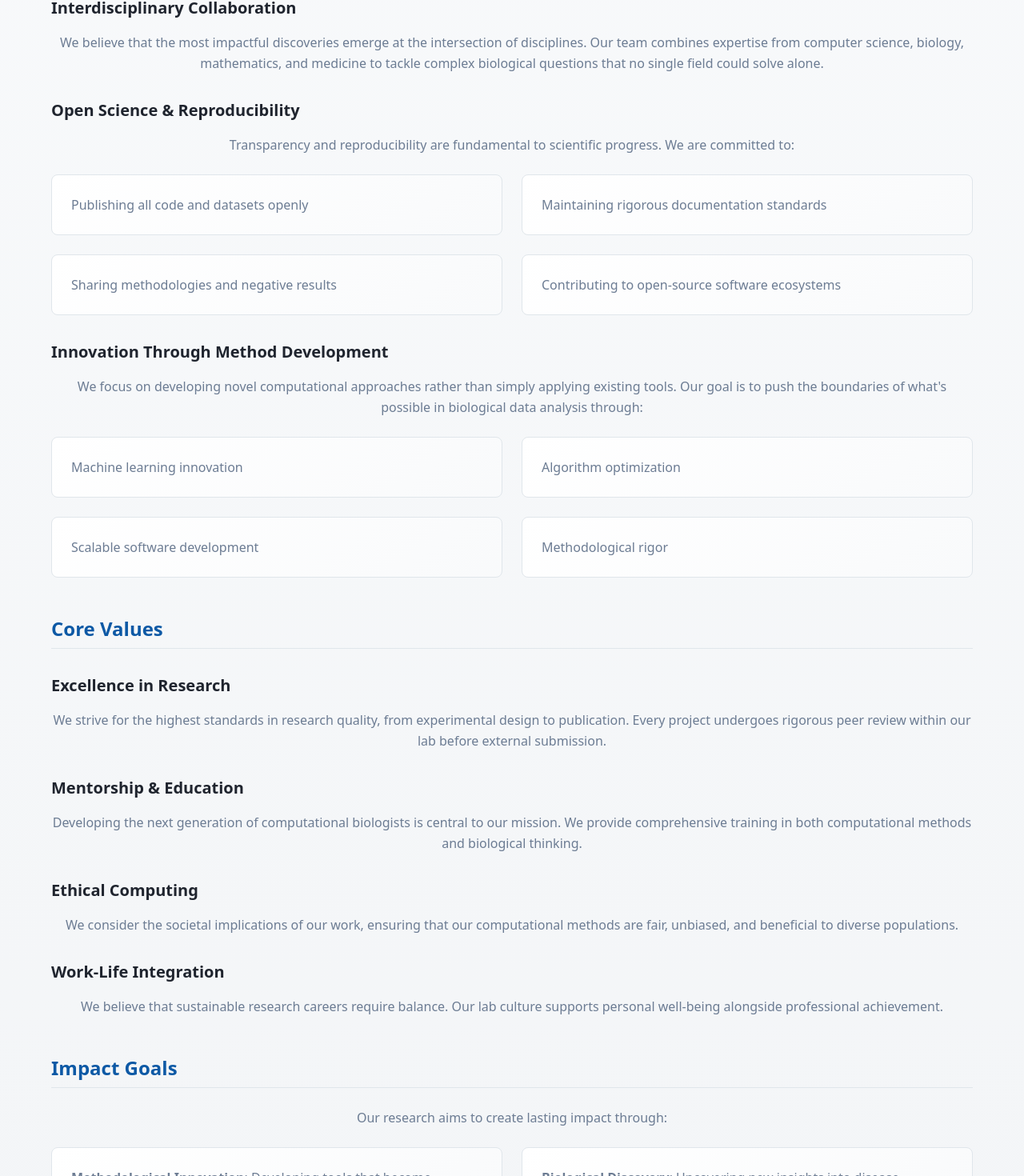
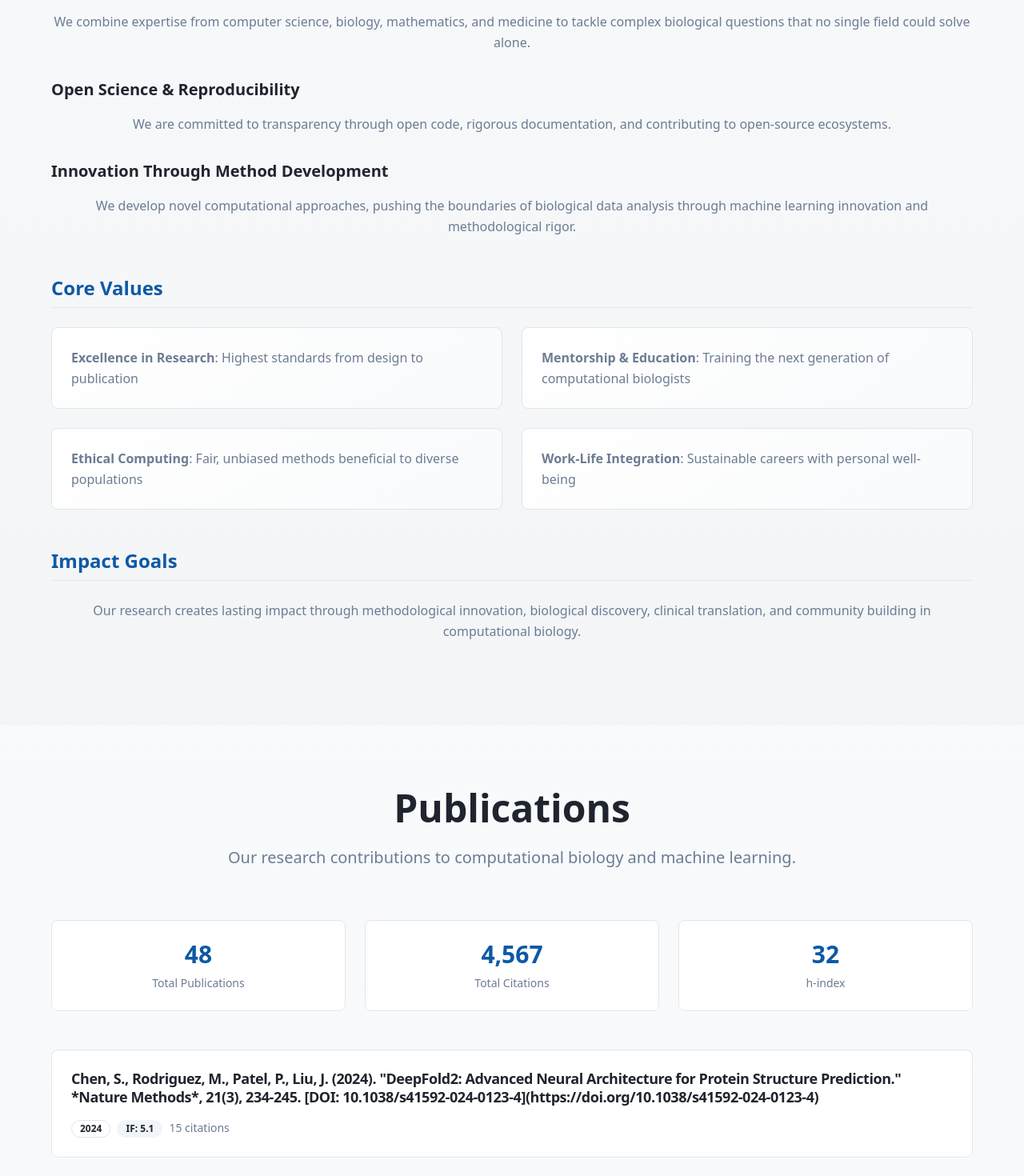
Before and after one commit to LIIA-edu/liia-site, a React (Vite) app: page / in a window 1280 px wide. Shown: the part 2033-3503 px from the top of the page at 80% size. Built offline with nearby package versions, Linux system fonts and the light colour scheme.

Commit message:
Refactor vision and publication sections
- Shorten and simplify the Laboratory Vision section.
- Ensure consistent card sizing in the "Latest Research Posts" section.
- Fix publication title rendering and style.
- Make DOI a button next to the citation number in publications.

```diff
--- a/src/components/BlogCard.tsx
+++ b/src/components/BlogCard.tsx
@@ -15,8 +15,8 @@ const BlogCard = ({ title, description, date, tags, readTime, featured = false,
   const href = slug ? `/blog/${slug}` : '#';
 
   return (
-    <a href={href}>
-      <Card className={`group cursor-pointer transition-all duration-300 hover:shadow-elegant ${
+    <a href={href} className="h-full">
+      <Card className={`group cursor-pointer transition-all duration-300 hover:shadow-elegant h-full flex flex-col ${
         featured ? 'bg-gradient-card border-primary/20' : ''
       }`}>
       <CardHeader>
@@ -31,7 +31,7 @@ const BlogCard = ({ title, description, date, tags, readTime, featured = false,
           {description}
         </CardDescription>
       </CardHeader>
-      <CardContent>
+      <CardContent className="mt-auto">
         <div className="flex flex-wrap gap-2">
           {tags.map((tag, index) => (
             <Badge key={index} variant="secondary" className="text-xs">
--- a/src/components/MarkdownRenderer.tsx
+++ b/src/components/MarkdownRenderer.tsx
@@ -265,8 +265,11 @@ const PublicationsRenderer = ({ content, className, limited = false }: { content
   lines.forEach(line => {
     if (line.match(/^\d+\./)) { // Publication entry
       if (currentPub.title) publications.push(currentPub);
+      let title = line.replace(/^\d+\.\s*/, '');
+      // Remove markdown formatting from title
+      title = title.replace(/^\*\*/, '').replace(/\*\*$/, '').replace(/\*\*/g, '');
       currentPub = {
-        title: line.replace(/^\d+\.\s*/, ''),
+        title: title,
         year: '2024',
         impact_factor: (Math.random() * 10 + 5).toFixed(1),
         citations: Math.floor(Math.random() * 100 + 10)
@@ -310,22 +313,23 @@ const PublicationsRenderer = ({ content, className, limited = false }: { content
         {displayedPublications.map((pub, index) => (
           <Card key={index} className="shadow-card hover:shadow-elegant transition-shadow">
             <CardHeader>
-              <div className="flex items-start justify-between">
-                <div className="flex-1">
-                  <CardTitle className="text-lg leading-tight mb-3">
-                    {pub.title}
-                  </CardTitle>
-                  <div className="flex flex-wrap gap-2 mb-3">
-                    <Badge variant="outline">{pub.year}</Badge>
-                    <Badge variant="secondary">IF: {pub.impact_factor}</Badge>
-                    <Badge variant="outline">{pub.citations} citations</Badge>
-                  </div>
+              <CardTitle className="text-lg leading-tight mb-3">
+                {pub.title}
+              </CardTitle>
+              <div className="flex items-center justify-between">
+                <div className="flex flex-wrap gap-2">
+                  <Badge variant="outline">{pub.year}</Badge>
+                  <Badge variant="secondary">IF: {pub.impact_factor}</Badge>
+                  <span className="text-sm text-muted-foreground">{pub.citations} citations</span>
                 </div>
                 {pub.doi && (
-                  <Button variant="ghost" size="sm" asChild>
-                    <a href={`https://doi.org/${pub.doi}`} target="_blank" rel="noopener noreferrer">
-                      <ExternalLink className="h-4 w-4" />
-                    </a>
+                  <Button
+                    variant="outline"
+                    size="sm"
+                    className="h-6 px-2 text-xs"
+                    onClick={() => window.open(`https://doi.org/${pub.doi}`, '_blank')}
+                  >
+                    DOI
                   </Button>
                 )}
               </div>
--- a/src/content/laboratory-vision.md
+++ b/src/content/laboratory-vision.md
@@ -6,45 +6,26 @@ lastUpdated: "2024-12-01"
 
 # Our Vision
 
-We envision a future where computational biology serves as the cornerstone for understanding life's complexity, enabling personalized medicine, and solving global health challenges. Our laboratory is committed to developing cutting-edge computational methods that bridge the gap between biological data and meaningful insights.
+We envision a future where computational biology serves as the cornerstone for understanding life's complexity, enabling personalized medicine, and solving global health challenges. Our laboratory develops cutting-edge computational methods that bridge biological data and meaningful insights.
 
 ## Research Philosophy
 
 ### Interdisciplinary Collaboration
-We believe that the most impactful discoveries emerge at the intersection of disciplines. Our team combines expertise from computer science, biology, mathematics, and medicine to tackle complex biological questions that no single field could solve alone.
+We combine expertise from computer science, biology, mathematics, and medicine to tackle complex biological questions that no single field could solve alone.
 
 ### Open Science & Reproducibility
-Transparency and reproducibility are fundamental to scientific progress. We are committed to:
-- Publishing all code and datasets openly
-- Maintaining rigorous documentation standards
-- Sharing methodologies and negative results
-- Contributing to open-source software ecosystems
+We are committed to transparency through open code, rigorous documentation, and contributing to open-source ecosystems.
 
 ### Innovation Through Method Development
-We focus on developing novel computational approaches rather than simply applying existing tools. Our goal is to push the boundaries of what's possible in biological data analysis through:
-- Machine learning innovation
-- Algorithm optimization
-- Scalable software development
-- Methodological rigor
+We develop novel computational approaches, pushing the boundaries of biological data analysis through machine learning innovation and methodological rigor.
 
 ## Core Values
 
-### Excellence in Research
-We strive for the highest standards in research quality, from experimental design to publication. Every project undergoes rigorous peer review within our lab before external submission.
-
-### Mentorship & Education
-Developing the next generation of computational biologists is central to our mission. We provide comprehensive training in both computational methods and biological thinking.
-
-### Ethical Computing
-We consider the societal implications of our work, ensuring that our computational methods are fair, unbiased, and beneficial to diverse populations.
-
-### Work-Life Integration
-We believe that sustainable research careers require balance. Our lab culture supports personal well-being alongside professional achievement.
+- **Excellence in Research**: Highest standards from design to publication
+- **Mentorship & Education**: Training the next generation of computational biologists
+- **Ethical Computing**: Fair, unbiased methods beneficial to diverse populations
+- **Work-Life Integration**: Sustainable careers with personal well-being
 
 ## Impact Goals
 
-Our research aims to create lasting impact through:
-- **Methodological Innovation**: Developing tools that become standard in the field
-- **Biological Discovery**: Uncovering new insights into disease mechanisms and cellular processes
-- **Clinical Translation**: Contributing to personalized medicine and therapeutic development
-- **Community Building**: Fostering collaboration within the computational biology ecosystem
+Our research creates lasting impact through methodological innovation, biological discovery, clinical translation, and community building in computational biology.
```
